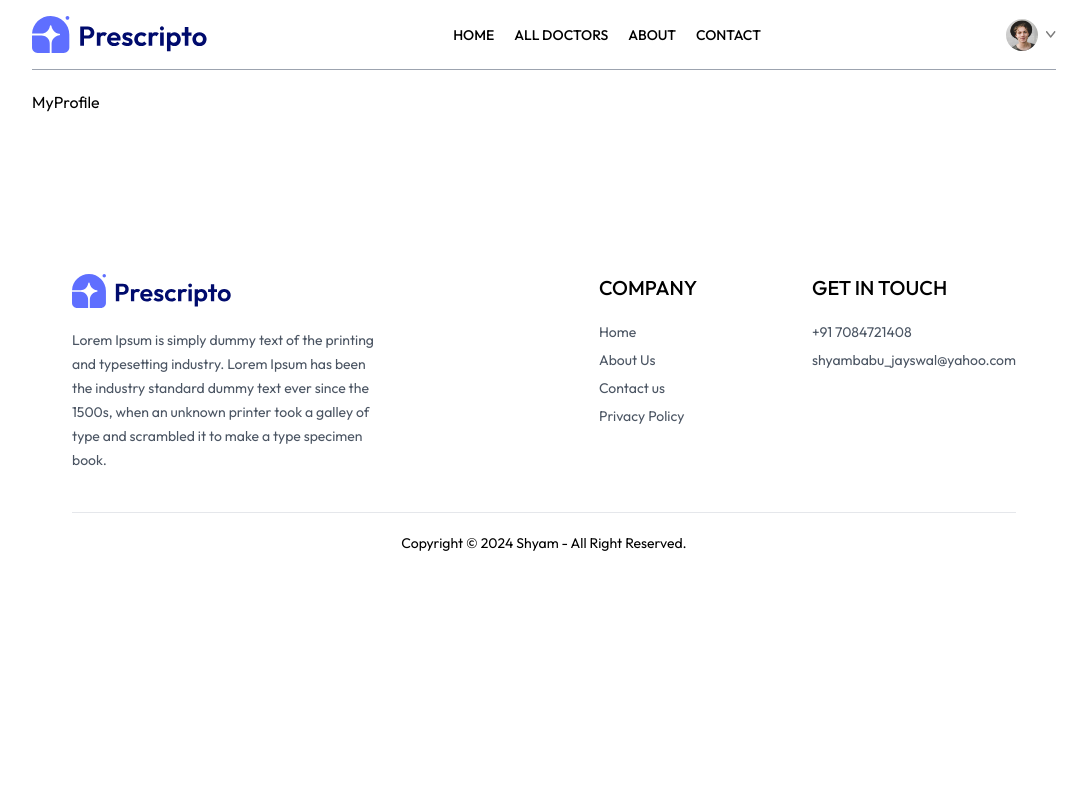
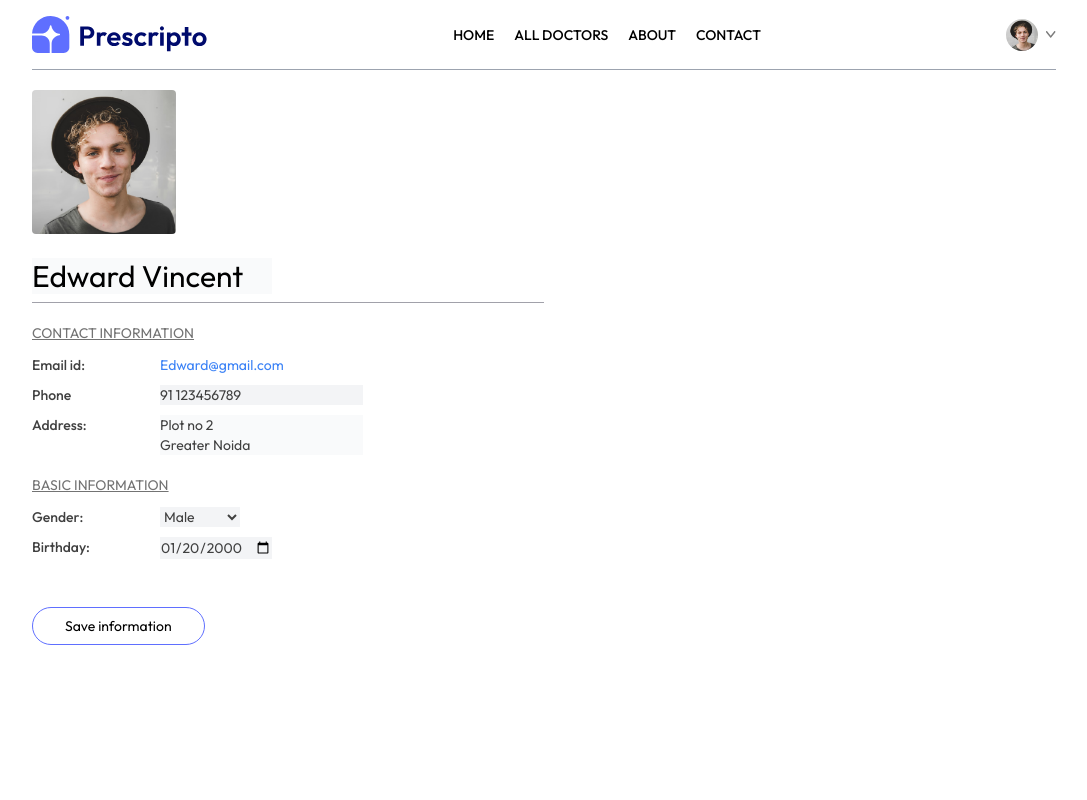
Before and after one commit to asutoshpanda1611/DoctorSahab-2.0, a React (Vite) app in the folder frontend/: page /my-profile in a window 1280 px wide. Shown: the top 800 px of the page, without its empty margins (96-1183 px from the left). Built offline with nearby package versions, Linux system fonts and the light colour scheme.

Commit message:
Add editable profile form with contact and basic information fields

```diff
--- a/frontend/src/pages/MyProfile.jsx
+++ b/frontend/src/pages/MyProfile.jsx
@@ -1,8 +1,92 @@
-import React from 'react'
+import React, { useState } from 'react'
+import { assets } from '../assets/assets'
 
 const MyProfile = () => {
+  const [isEdit,setIsEdit] = useState(true)
+  const [userData,setUserData] = useState({
+    name:"Edward Vincent",
+    image:assets.profile_pic,
+    email:'Edward@gmail.com',
+    phone:'91 123456789',
+    address:{
+      line1:"Plot no 2",
+      line2:"Greater Noida",
+    },
+    gender:'Male',
+    dob:'2000-01-20'
+
+  })
+
+
   return (
-    <div>MyProfile</div>
+    <div className='max-w-lg flex flex-col gap-2 text-sm'>
+      <img className='w-36 rounded' src={userData.image} alt=''/>
+      {
+        isEdit ?
+        <input className='bg-gray-50 text-3xl font-mediuam max-w-60 mt-4' type='text' value={userData.name} onChange={e=> setUserData(prev =>({...prev,name:e.target.value}) )} />
+        :
+        <p className='font-medium text-3xl text-neutral-800 mt-4'>{userData.name}</p>
+      }
+      <hr className='bg-zinc-400 h-[1px] border-none'/>
+      <div>
+        <p className='text-neutral-500 underline mt-3'>CONTACT INFORMATION</p>
+        <div className='grid grid-cols-[1fr_3fr] gap-y-2.5 mt-3 text-neutral-700'>
+          <p className='font-medium'>Email id:</p>
+          <p className='text-blue-500'>{userData.email}</p>
+          <p className='font-medium'>Phone</p>
+          <p>
+          {
+        isEdit ? <input className='bg-gray-100 max-w-52' type='text' value={userData.phone} onChange={e=> setUserData(prev =>({...prev,phone:e.target.value}) )} />:<p className='text-blue-400'>{userData.phone}</p>
+      }
+          </p>
+          <p className='font-medium'>Address:</p>
+          {
+            isEdit ? <p>
+              <input className='bg-gray-50' onChange={(e)=>setUserData(prev=>({...prev, address: {...prev.address, line1: e.target.value}}))} value={userData.address.line1} type='text'/>
+              <br />
+              <input className='bg-gray-50' onChange={(e)=>setUserData(prev=>({...prev, address: {...prev.address, line2: e.target.value}}))} value={userData.address.line2} type='text' />
+            </p>
+            :
+            <p className='text-gray-500'>
+              {userData.address.line1}
+              <br/>
+              {userData.address.line2}
+            </p>
+          }
+        </div>
+      </div>
+      <div>
+        <p className='text-neutral-500 underline mt-3'>BASIC INFORMATION</p>
+        <div className='grid grid-cols-[1fr_3fr] gap-y-2.5 mt-3 text-neutral-700'>
+          <p className='font-medium'>Gender:</p>
+          {
+
+        isEdit ? <select className='max-w-20 bg-gray-100' onChange={(e)=>{setUserData(prev =>({...prev,gender:e.target.value}))}} value={userData.gender}>
+            <option value="Male">Male</option>
+            <option value="Female">Female</option>
+        </select>
+        :<p className='text-gray-400'>{userData.gender}</p>
+      }
+      <p className='font-medium'>Birthday:</p>
+      {
+        isEdit ?
+        <input className='max-w-28 bg-gray-100' type="date" onChange={(e)=>{setUserData(prev =>({...prev,dob:e.target.value}))}} value={userData.dob} />
+        :
+        <p className='text-gray-400'>{userData.dob}</p>
+      }
+
+        </div>
+      </div>
+    <div className='mt-10'>
+      {
+        isEdit ?
+        <button className='border border-primary px-8 py-2 rounded-full hover:bg-primary hover:text-white transition-all' onClick={()=>setIsEdit(false)}>Save information</button>:
+        <button className='border border-primary px-8 py-2 rounded-full hover:bg-primary hover:text-white transition-all' onClick={()=>setIsEdit(true)}>Edit</button>
+      }
+    </div>
+
+
+    </div>
   )
 }
 
```
